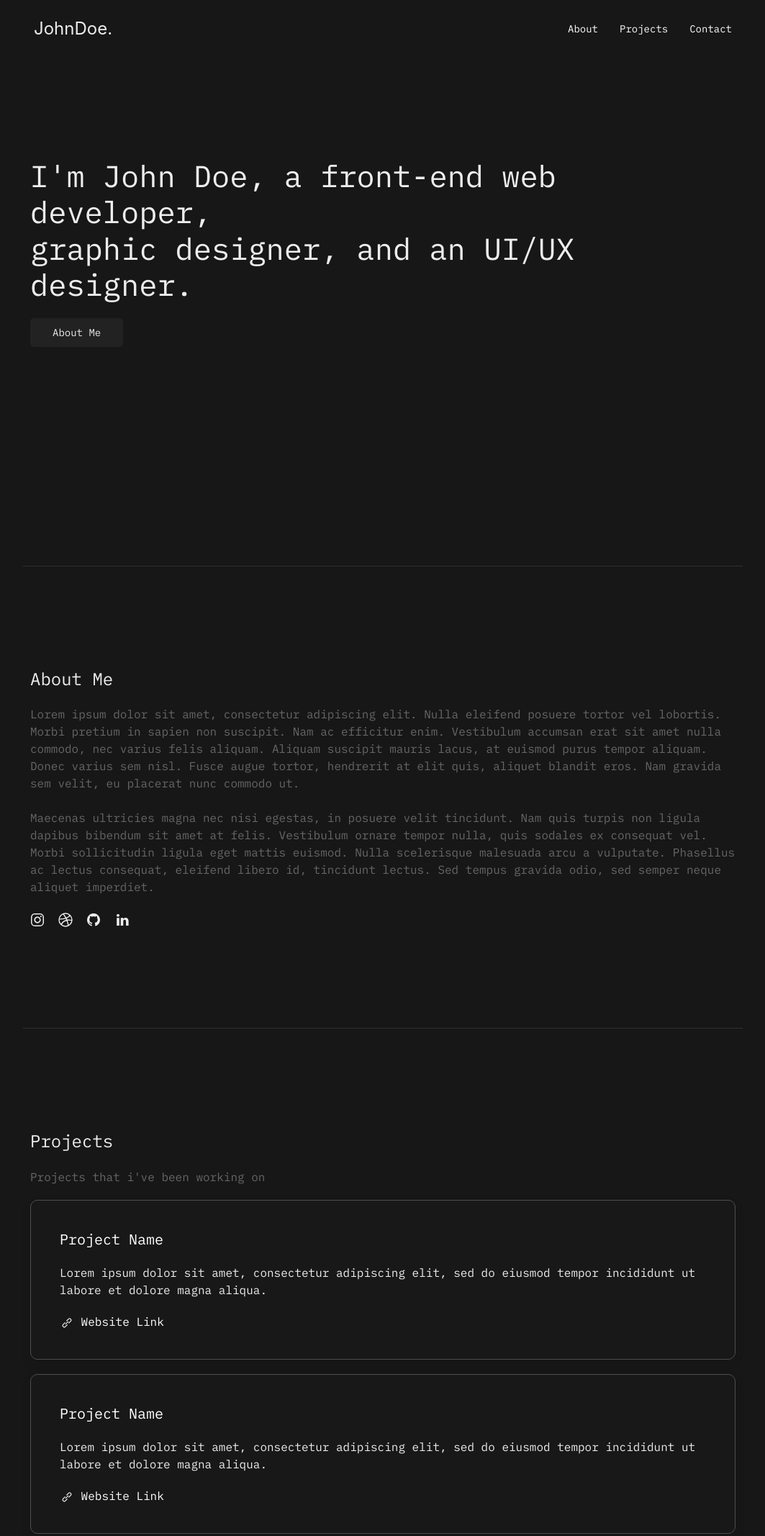
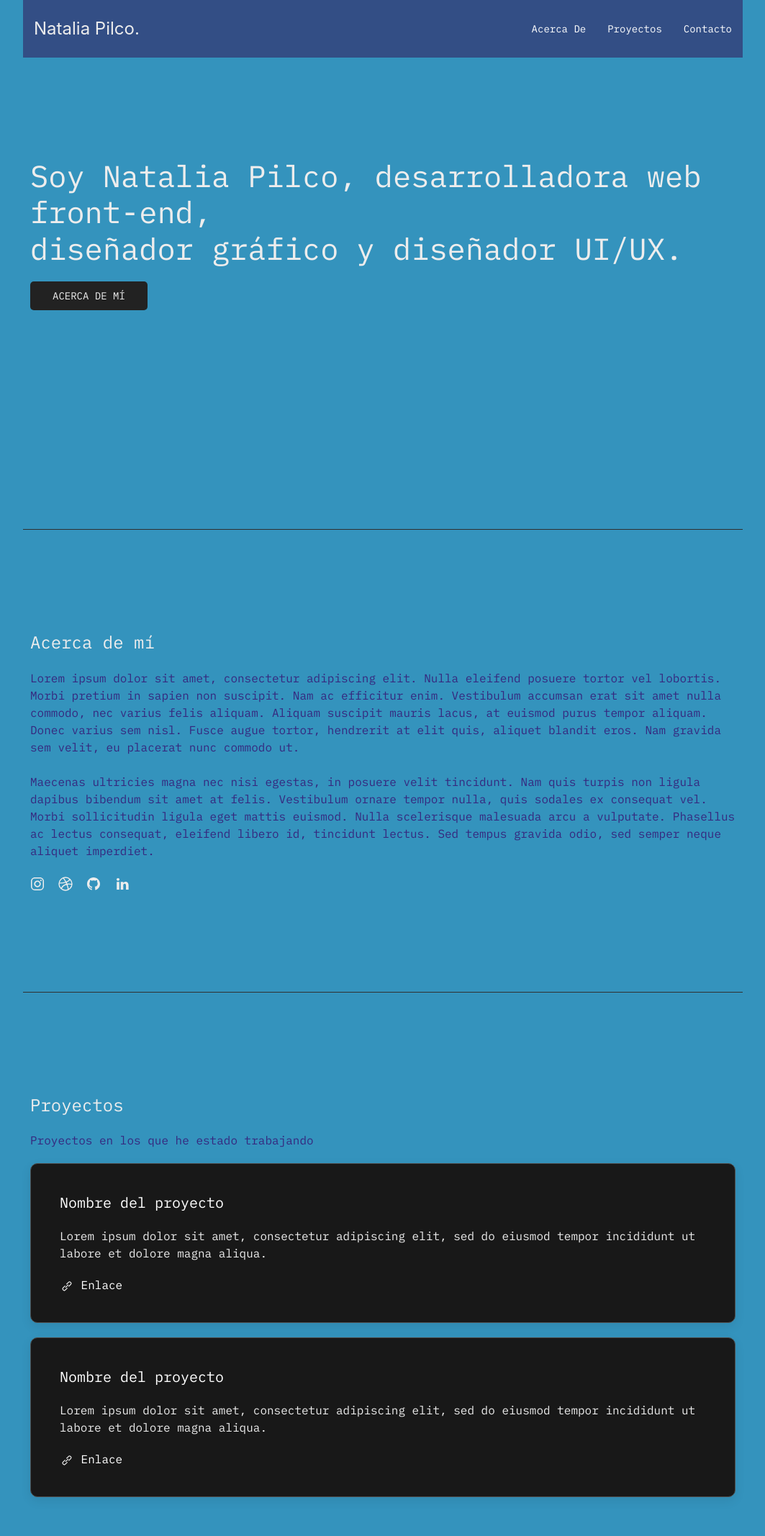
Before and after one commit to heccer/practica-unir-cicd, a plain HTML site: page index.html in a window 1280 px wide. Shown: the top 2134 px of the page at 72% size, without its empty margins (108-1171 px from the left). Drawn offline with Linux system fonts and the light colour scheme.

Commit message:
Update on website

```diff
--- a/index.html
+++ b/index.html
@@ -9,21 +9,21 @@
     <script src="js/uikit.js"></script>
     <script src="js/uikit-icons.js"></script>
 
-    <title>Portfolio</title>
+    <title>Portafolio</title>
 </head>
 <body>
 <!-- Navigation Bar -->
     <nav class="uk-navbar-container uk-margin-small-left uk-margin-small-right uk-visible@m uk-margin-xlarge-left uk-margin-xlarge-right" uk-navbar uk-sticky="sel-target: .uk-navbar-container; cls-active: uk-navbar-sticky">
 
     <div class="uk-navbar-left">
-        <a href="" class="uk-navbar-item uk-logo uk-light">JohnDoe.</a>
+        <a href="" class="uk-navbar-item uk-logo uk-light">Natalia Pilco.</a>
     </div>
     <div class="uk-navbar-right">
 
         <ul class="uk-navbar-nav uk-light">
-            <li><a class="uk-button-text uk-text-capitalize" href="#about" uk-scroll>About</a></li>
-            <li><a class="uk-button-text uk-text-capitalize" href="#projects" uk-scroll>Projects</a></li>
-            <li><a class="uk-button-text uk-text-capitalize" href="mailto:" uk-scroll>Contact</a></li>
+            <li><a class="uk-button-text uk-text-capitalize" href="#about" uk-scroll>Acerca de</a></li>
+            <li><a class="uk-button-text uk-text-capitalize" href="#projects" uk-scroll>Proyectos</a></li>
+            <li><a class="uk-button-text uk-text-capitalize" href="mailto:" uk-scroll>Contacto</a></li>
 
         </ul>
 
@@ -35,7 +35,7 @@
 <nav class="uk-navbar-container uk-margin-small-left uk-margin-small-right uk-hidden@m uk-margin-xlarge-left uk-margin-xlarge-right" uk-navbar uk-sticky="sel-target: .uk-navbar-container; cls-active: uk-navbar-sticky">
 
     <div class="uk-navbar-left">
-        <a href="" class="uk-navbar-item uk-logo uk-light">JohnDoe.</a>
+        <a href="" class="uk-navbar-item uk-logo uk-light">Natalia Pilco.</a>
     </div>
     <div class="uk-navbar-right">
 
@@ -51,10 +51,10 @@
     <div class="uk-offcanvas-bar uk-flex uk-flex-column">
 
         <ul class="uk-nav uk-nav-primary uk-nav-center uk-margin-auto-vertical">
-            <li class="uk-active"><a href="#" uk-scroll>Home</a></li>
-            <li class="uk-active"><a href="#about" uk-scroll>About</a></li>
-            <li class="uk-active"><a href="#projects" uk-scroll>Projects</a></li>
-            <li class="uk-active"><a href="mailto:">Contact</a></li> <!--- change to ur email-->
+            <li class="uk-active"><a href="#" uk-scroll>Inicio</a></li>
+            <li class="uk-active"><a href="#about" uk-scroll>Acerca de</a></li>
+            <li class="uk-active"><a href="#projects" uk-scroll>Proyectos</a></li>
+            <li class="uk-active"><a href="mailto:">Contacto</a></li> <!--- change to ur email-->
 
         </ul>
 
@@ -67,8 +67,8 @@
 <!-- Navigation Bar Mobile Ends -->
 <!-- Home -->
 <section class="uk-margin-small-left uk-margin-small-right uk-margin-xlarge-top uk-margin-xlarge-bottom">
-    <h1 class="uk-margin-xlarge-left uk-light uk-text-left uk-margin-xlarge-right">I'm John Doe, a front-end web developer, <br>graphic designer, and an UI/UX designer.</h1>
-    <a href="#about" class="uk-margin-xlarge-left uk-text-capitalize uk-button uk-button-secondary" uk-scroll>About Me</a>
+    <h1 class="uk-margin-xlarge-left uk-light uk-text-left uk-margin-xlarge-right">Soy Natalia Pilco, desarrolladora web front-end, <br>diseñador gráfico y diseñador UI/UX.</h1>
+    <a href="#about" class="uk-margin-xlarge-left uk-text-decoration-none uk-button uk-button-secondary" uk-scroll>Acerca de mí</a>
 
 
 </section>
@@ -81,7 +81,7 @@
 
 <!-- About Me -->
 <section id="about" class="uk-margin-small-left uk-margin-small-right uk-margin-xlarge-top uk-margin-xlarge-bottom">
-<h3 class="uk-margin-xlarge-left uk-light">About Me</h3>
+<h3 class="uk-margin-xlarge-left uk-light">Acerca de mí</h3>
 <!-- Change here to ur paragraph -->
 <p class="uk-margin-xlarge-left uk-margin-xlarge-right">Lorem ipsum dolor sit amet, consectetur adipiscing elit. Nulla eleifend posuere tortor vel lobortis. Morbi pretium in sapien non suscipit. Nam ac efficitur enim. Vestibulum accumsan erat sit amet nulla commodo, nec varius felis aliquam. Aliquam suscipit mauris lacus, at euismod purus tempor aliquam. Donec varius sem nisl. Fusce augue tortor, hendrerit at elit quis, aliquet blandit eros. Nam gravida sem velit, eu placerat nunc commodo ut. <br><br>Maecenas ultricies magna nec nisi egestas, in posuere velit tincidunt. Nam quis turpis non ligula dapibus bibendum sit amet at felis. Vestibulum ornare tempor nulla, quis sodales ex consequat vel. Morbi sollicitudin ligula eget mattis euismod. Nulla scelerisque malesuada arcu a vulputate. Phasellus ac lectus consequat, eleifend libero id, tincidunt lectus. Sed tempus gravida odio, sed semper neque aliquet imperdiet.</p>
 <a href="" class="uk-margin-xlarge-left uk-light uk-button-text" uk-icon="instagram"></a> &nbsp;<a href="" class="uk-light uk-button-text" uk-icon="dribbble"></a> &nbsp;<a href="" class="uk-button-text uk-light" uk-icon="github"></a> &nbsp;<a href="" class=" uk-light uk-button-text" uk-icon="linkedin"></a>
@@ -96,24 +96,24 @@
 <!-- Projects Section -->
 <hr class="uk-margin-xlarge-left uk-margin-xlarge-right">
 <section id="projects" class="uk-margin-small-left uk-margin-small-right uk-margin-xlarge-top uk-margin-xlarge-bottom">
-<h3 class="uk-margin-xlarge-left uk-light">Projects</h3>
-<p class="uk-margin-xlarge-left">Projects that i've been working on</p>
+<h3 class="uk-margin-xlarge-left uk-light">Proyectos</h3>
+<p class="uk-margin-xlarge-left">Proyectos en los que he estado trabajando</p>
 
 <div class="uk-margin-xlarge-left uk-margin-xlarge-right">
     <!-- Change all of this to ur projects -->
     <div class="uk-margin uk-card uk-card-secondary uk-card-body ">
-        <h4>Project Name</h4>
+        <h4>Nombre del proyecto</h4>
         <p>Lorem ipsum dolor sit amet, consectetur adipiscing elit, sed do eiusmod tempor incididunt ut labore et dolore magna aliqua.</p>
         <a class="uk-button-text uk-text-decoration-none" href="">
             <span uk-icon="icon: link">
-            </span> Website Link </a>
+            </span> Enlace </a>
         </div>
         <div class="uk-margin uk-card uk-card-secondary uk-card-body ">
-            <h4>Project Name</h4>
+            <h4>Nombre del proyecto</h4>
             <p>Lorem ipsum dolor sit amet, consectetur adipiscing elit, sed do eiusmod tempor incididunt ut labore et dolore magna aliqua.</p>
             <a class="uk-button-text uk-text-decoration-none" href="">
                 <span uk-icon="icon: link">
-                </span> Website Link </a>
+                </span> Enlace </a>
             </div></div>
 
 
```
Also changed, not shown: css/uikit.css, 1 other file.
